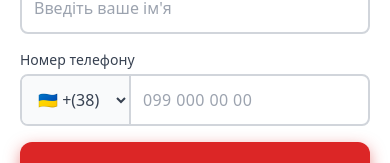
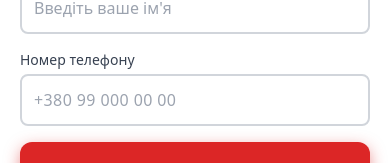
Before and after one commit to Volodymyr-Poshchalovskyi/shop-test, a React (Vite) app: page / in a window 390 px wide. Shown: the part 3985-4148 px from the top of the page. Built offline with nearby package versions, Linux system fonts and the light colour scheme; no server answers.

Commit message:
updated phone input

```diff
--- a/src/Components/OrderForm.jsx
+++ b/src/Components/OrderForm.jsx
@@ -3,20 +3,10 @@ import React, { useState } from "react";
 import { submitOrderData } from "../Services/api";
 import SuccessModal from "./SuccessModal";
 
-// Оновили +380 на +38, додали формат з 10 цифр (напр. 099 123 45 67)
-const COUNTRY_CONFIG = {
-  "+(38)":  { code: "UA", minDigits: 10, placeholder: "099 000 00 00" },
-  "+(48)":  { code: "PL", minDigits: 9, placeholder: "000 000 000" },
-  "+(49)":  { code: "DE", minDigits: 10, placeholder: "0000 0000000" },
-  "+(420)": { code: "CZ", minDigits: 9, placeholder: "000 000 000" },
-  "+(373)": { code: "MD", minDigits: 8, placeholder: "00 000 000" },
-};
-
 export default function OrderForm() {
   const [formData, setFormData] = useState({
     name: "",
-    phoneCode: "+(38)", // Змінено на +38
-    phoneLocal: "",
+    phone: "",
     website: "",
   });
 
@@ -41,13 +31,10 @@ export default function OrderForm() {
     return "";
   };
 
-  const validatePhone = (phoneCode, phoneLocal) => {
-    const digits = phoneLocal.replace(/\D/g, "");
-    const config = COUNTRY_CONFIG[phoneCode];
-
+  const validatePhone = (phone) => {
+    const digits = phone.replace(/\D/g, "");
     if (!digits) return "Введіть номер телефону";
-    if (digits.length < config.minDigits) return `Номер має містити мінімум ${config.minDigits} цифр`;
-
+    if (digits.length < 10) return "Номер має містити мінімум 10 цифр";
     return "";
   };
 
@@ -70,34 +57,34 @@ export default function OrderForm() {
     setErrors((prev) => ({ ...prev, name: validateName(formData.name) }));
   };
 
-  const handlePhoneLocalChange = (e) => {
-    let digits = e.target.value.replace(/\D/g, "");
-    const config = COUNTRY_CONFIG[formData.phoneCode];
-    let formatted = digits;
+  // Автоматично додаємо +380 при фокусі на інпут, якщо він порожній
+  const handlePhoneFocus = () => {
+    if (!formData.phone) {
+      setFormData((prev) => ({ ...prev, phone: "+380" }));
+    }
+  };
 
-    // Нова логіка для України (+38) — дозволяємо вводити 0 на початку
-    if (formData.phoneCode === "+(38)") {
-      digits = digits.slice(0, 10); // 10 цифр: 0991234567
-      formatted = digits;
-      if (digits.length > 3) formatted = digits.slice(0, 3) + " " + digits.slice(3); // 099 123...
-      if (digits.length > 6) formatted = formatted.slice(0, 7) + " " + formatted.slice(7); // 099 123 45...
-      if (digits.length > 8) formatted = formatted.slice(0, 10) + " " + formatted.slice(10); // 099 123 45 67
-    } else if (formData.phoneCode === "+(48)" || formData.phoneCode === "+(420)") {
-      digits = digits.slice(0, 9);
-      formatted = digits;
-      if (digits.length > 3) formatted = digits.slice(0, 3) + " " + digits.slice(3);
-      if (digits.length > 6) formatted = formatted.slice(0, 7) + " " + formatted.slice(7);
-    } else {
-      digits = digits.slice(0, 15);
-      formatted = digits;
+  const handlePhoneChange = (e) => {
+    // Залишаємо тільки цифри та знак +
+    let val = e.target.value.replace(/[^\d+]/g, "");
+
+    // Якщо користувач почав вводити цифри без плюса, допомагаємо йому
+    if (val.length > 0 && !val.startsWith("+")) {
+      if (val.startsWith("380")) {
+        val = "+" + val;
+      } else if (val.startsWith("0")) {
+        val = "+38" + val;
+      } else {
+        val = "+380" + val;
+      }
     }
 
-    setFormData((prev) => ({ ...prev, phoneLocal: formatted }));
+    setFormData((prev) => ({ ...prev, phone: val }));
 
     if (touched.phone) {
       setErrors((prev) => ({
         ...prev,
-        phone: validatePhone(formData.phoneCode, formatted),
+        phone: validatePhone(val),
       }));
     }
   };
@@ -106,15 +93,8 @@ export default function OrderForm() {
     setTouched((prev) => ({ ...prev, phone: true }));
     setErrors((prev) => ({
       ...prev,
-      phone: validatePhone(formData.phoneCode, formData.phoneLocal),
+      phone: validatePhone(formData.phone),
     }));
-  };
-
-  const handleCountryChange = (e) => {
-    const newCode = e.target.value;
-    setFormData((prev) => ({ ...prev, phoneCode: newCode, phoneLocal: "" }));
-    setErrors((prev) => ({ ...prev, phone: "" }));
-    setTouched((prev) => ({ ...prev, phone: false }));
   };
 
   const handleSubmit = async (e) => {
@@ -129,7 +109,7 @@ export default function OrderForm() {
     }
 
     const nameError = validateName(formData.name);
-    const phoneError = validatePhone(formData.phoneCode, formData.phoneLocal);
+    const phoneError = validatePhone(formData.phone);
 
     setTouched({ name: true, phone: true });
     setErrors({ name: nameError, phone: phoneError });
@@ -141,13 +121,14 @@ export default function OrderForm() {
 
     const finalDataToSubmit = {
       name: formData.name.trim(),
-      phone: `'${formData.phoneCode} ${formData.phoneLocal}`.trim(),
+      // Зберігаємо апостроф на початку, щоб Google Sheets розпізнавав як текст
+      phone: `'${formData.phone}`.trim(),
     };
 
     try {
       await submitOrderData(finalDataToSubmit);
       setIsSuccess(true);
-      setFormData({ name: "", phoneCode: "+(38)", phoneLocal: "", website: "" });
+      setFormData({ name: "", phone: "", website: "" });
       setTouched({ name: false, phone: false });
       setErrors({ name: "", phone: "" });
       setTimeout(() => setIsSuccess(false), 5000);
@@ -157,8 +138,6 @@ export default function OrderForm() {
       setIsSubmitting(false);
     }
   };
-
-  const config = COUNTRY_CONFIG[formData.phoneCode];
 
   return (
     <>
@@ -200,28 +179,15 @@ export default function OrderForm() {
             <div className={`flex w-full border-2 rounded-lg transition-colors overflow-hidden bg-white ${
               touched.phone && errors.phone ? "border-red-500" : touched.phone && !errors.phone ? "border-green-500" : "border-gray-300 focus-within:border-green-600"
             }`}>
-              <div className="flex items-center border-r-2 border-gray-300 bg-gray-50">
-                <select
-                  name="phoneCode"
-                  value={formData.phoneCode}
-                  onChange={handleCountryChange}
-                  className="bg-transparent py-3 pl-3 pr-1 outline-none text-gray-700 font-medium cursor-pointer"
-                >
-                  <option value="+(38)">🇺🇦 +(38)</option>
-                  <option value="+(48)">🇵🇱 +(48)</option>
-                  <option value="+(49)">🇩🇪 +(49)</option>
-                  <option value="+(420)">🇨🇿 +(420)</option>
-                  <option value="+(373)">🇲🇩 +(373)</option>
-                </select>
-              </div>
               <input
                 type="tel"
                 inputMode="tel"
-                name="phoneLocal"
-                value={formData.phoneLocal}
-                onChange={handlePhoneLocalChange}
+                name="phone"
+                value={formData.phone}
+                onChange={handlePhoneChange}
+                onFocus={handlePhoneFocus}
                 onBlur={handlePhoneBlur}
-                placeholder={config.placeholder}
+                placeholder="+380 99 000 00 00"
                 className="w-full p-3 focus:outline-none tracking-wide bg-transparent"
               />
             </div>
@@ -232,7 +198,6 @@ export default function OrderForm() {
             )}
           </div>
 
-          {/* Кнопка з пульсацією (btn-glow з Home.jsx) */}
           <button
             type="submit"
             disabled={isSubmitting}
```
